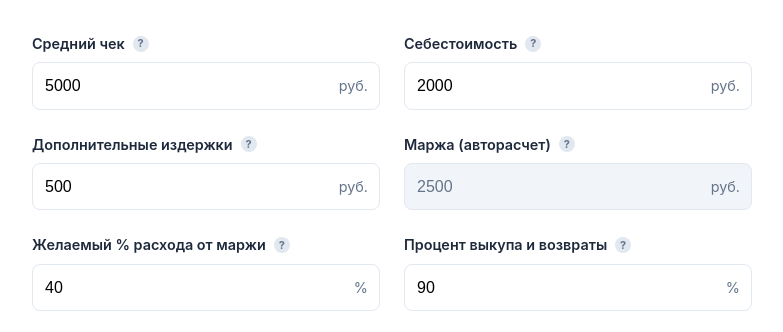
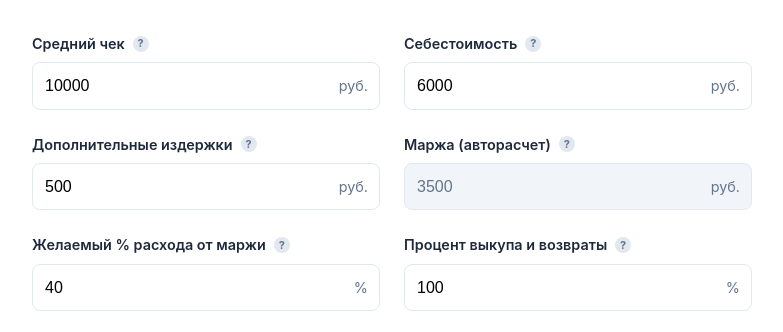
Before and after one commit to ivanpetroffdirect/tcpa, a plain HTML site: page index.html in a window 1280 px wide. Shown: the part 279-611 px from the top of the page, 248-1031 px from the left. Drawn offline with Linux system fonts and the light colour scheme.

Commit message:
Update index.html
Изменил цифры в таблице

```diff
--- a/index.html
+++ b/index.html
@@ -442,7 +442,7 @@
         <span class="help-btn" data-help="price">?</span>
       </div>
       <div class="input-wrapper">
-        <input type="number" id="price" value="5000">
+        <input type="number" id="price" value="10000">
         <span class="unit">руб.</span>
       </div>
     </div>
@@ -453,7 +453,7 @@
         <span class="help-btn" data-help="cost">?</span>
       </div>
       <div class="input-wrapper">
-        <input type="number" id="cost" value="2000">
+        <input type="number" id="cost" value="6000">
         <span class="unit">руб.</span>
       </div>
     </div>
@@ -497,7 +497,7 @@
         <span class="help-btn" data-help="buyout">?</span>
       </div>
       <div class="input-wrapper">
-        <input type="number" id="buyout" value="90">
+        <input type="number" id="buyout" value="100">
         <span class="unit">%</span>
       </div>
     </div>
```
